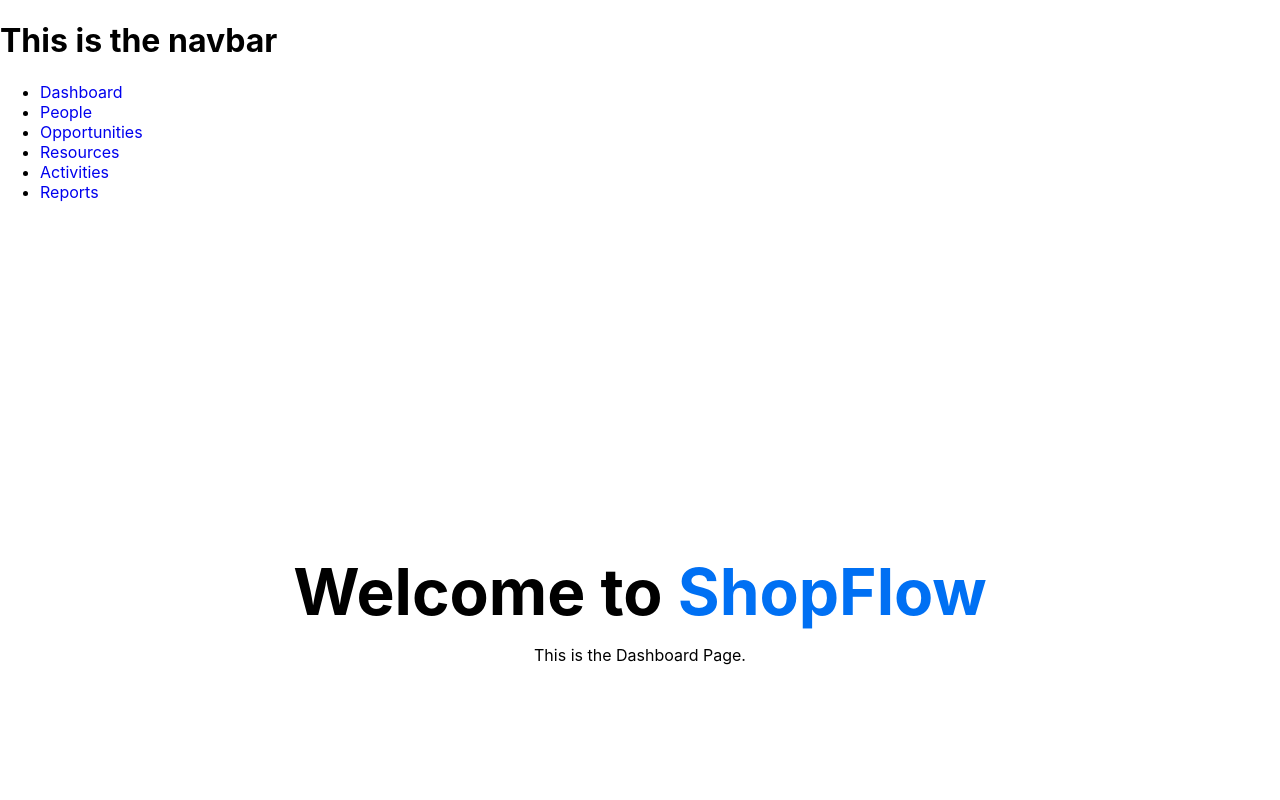
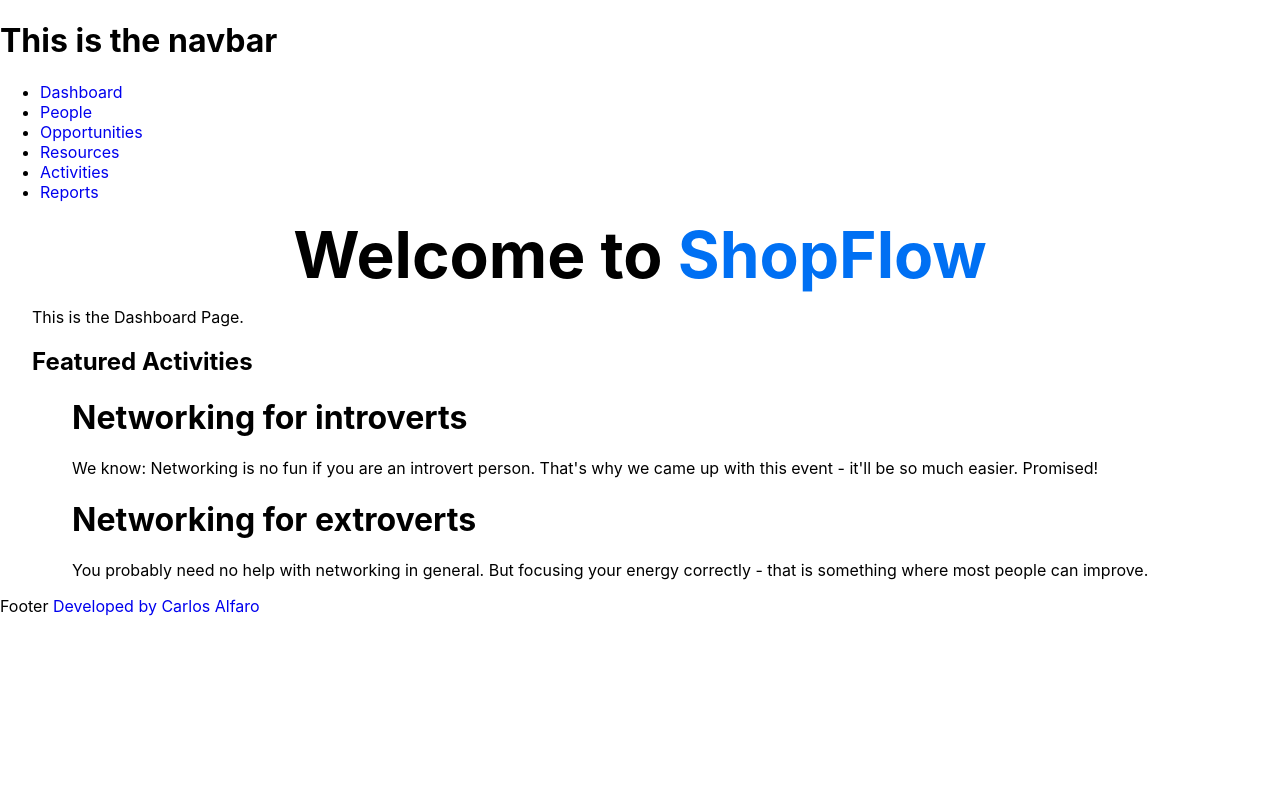
Before and after one commit to TheCarlosAlfaro/shopflow-old-, a Next.js app: page / in a window 1280 px wide. Shown: the top 800 px of the page. Built offline with nearby package versions, Linux system fonts and the light colour scheme.

Commit message:
Adds featured activities under dashboard

```diff
--- /dev/null
+++ b/components/activities/activity-list.js
@@ -0,0 +1,13 @@
+import React from 'react';
+import SingleActivity from './single-activity';
+
+export default function ActivityList(props) {
+  const { activities } = props;
+  return (
+    <ul>
+      {activities.map((activity) => (
+        <SingleActivity key={activity.id} details={activity} />
+      ))}
+    </ul>
+  );
+}
--- /dev/null
+++ b/components/activities/single-activity.js
@@ -0,0 +1,11 @@
+import React from 'react';
+
+export default function SingleActivity(props) {
+  const { details } = props;
+  return (
+    <div>
+      <h1>{details.title}</h1>
+      <p>{details.description}</p>
+    </div>
+  );
+}
--- a/dummy-activities-data.js
+++ b/dummy-activities-data.js
@@ -31,7 +31,7 @@ const DUMMY_EVENTS = [
   },
 ];
 
-export function getFeaturedEvents() {
+export function getFeaturedActivities() {
   return DUMMY_EVENTS.filter((event) => event.isFeatured);
 }
 
--- a/pages/index.js
+++ b/pages/index.js
@@ -1,7 +1,12 @@
 import Head from 'next/head';
 import styles from '../styles/Home.module.css';
+import ActivityList from '../components/activities/activity-list';
+import { getFeaturedActivities } from '../dummy-activities-data';
 
 export default function Home() {
+  const featuredActivities = getFeaturedActivities();
+  console.log(featuredActivities);
+
   return (
     <div className={styles.container}>
       <Head>
@@ -16,6 +21,8 @@ export default function Home() {
         </h1>
         <p>This is the Dashboard Page.</p>
       </div>
+      <h2>Featured Activities</h2>
+      <ActivityList activities={featuredActivities} />
     </div>
   );
 }
--- a/styles/Home.module.css
+++ b/styles/Home.module.css
@@ -1,31 +1,5 @@
 .container {
   padding: 0 2rem;
-}
-
-.main {
-  min-height: 100vh;
-  padding: 4rem 0;
-  flex: 1;
-  display: flex;
-  flex-direction: column;
-  justify-content: center;
-  align-items: center;
-}
-
-.footer {
-  display: flex;
-  flex: 1;
-  padding: 2rem 0;
-  border-top: 1px solid #eaeaea;
-  justify-content: center;
-  align-items: center;
-}
-
-.footer a {
-  display: flex;
-  justify-content: center;
-  align-items: center;
-  flex-grow: 1;
 }
 
 .title a {
```
